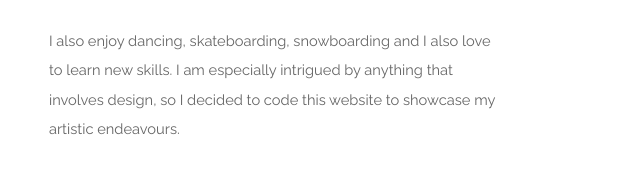
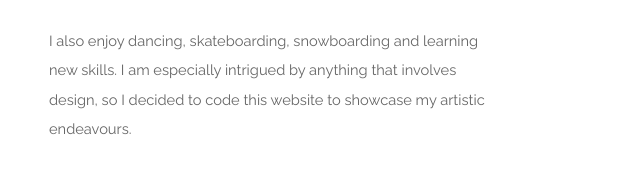
Before and after one commit to JocelynBartolome/JocelynBartolome.github.io, a plain HTML site: page index.html in a window 1280 px wide. Shown: the part 820-990 px from the top of the page, 613-1253 px from the left. Drawn offline with Linux system fonts and the light colour scheme.

Commit message:
August 18, 2024 Update index.html
There was a type in my previous update

```diff
--- a/index.html
+++ b/index.html
@@ -34,7 +34,7 @@
 								<br>
 								<hr>
 								<p>I’m Jocelyn, I use she/her pronouns and I'm a mechanical engineering graduate from the University of Alberta. In 2020, I created my YouTube channel to share my experiences as a queer person of colour in engineering. I also created a separate YouTube channel to post my music covers. This eventually led me to explore other creative hobbies such as film photography and web development.</p>
-								<p>I also enjoy dancing, skateboarding, snowboarding and I also love to learn new skills. I am especially intrigued by anything that involves design, so I decided to code this website to showcase my artistic endeavours. </p>
+								<p>I also enjoy dancing, skateboarding, snowboarding and learning new skills. I am especially intrigued by anything that involves design, so I decided to code this website to showcase my artistic endeavours. </p>
 								<p>Take a look around! I hope you enjoy!</p>
 								<hr>
 
```
